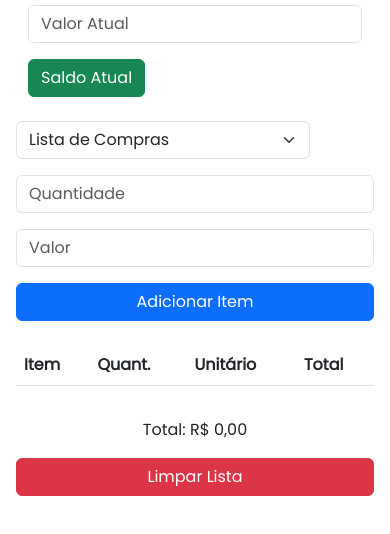
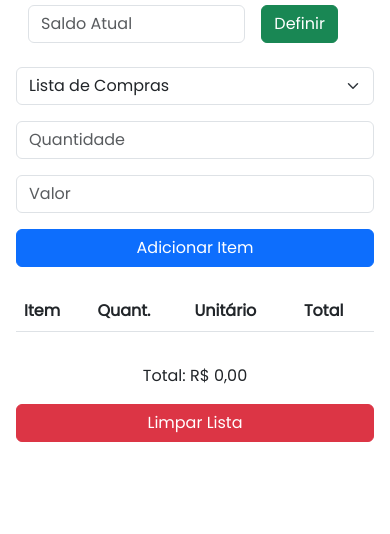
Before and after one commit to Alzemir-Ferreira/Mercalculadora, a plain HTML site: page index.html in a window 390 px wide. Shown: the part 60-594 px from the top of the page. Drawn offline with nearby package versions, Linux system fonts and the light colour scheme.

Commit message:
Update index.html

```diff
--- a/index.html
+++ b/index.html
@@ -25,22 +25,22 @@
 
     <div class="container d-flex justify-content-center align-items-center">
       <form class="row g-3">
-        <div class="col-auto">
-          <label for="valorTotal" class="visually-hidden">Valor Atual</label>
-          <input type="number" id="valorTotal" class="form-control" placeholder="Valor Atual" required
+        <div class="col-8">
+          <label for="valorTotal" class="visually-hidden p-0">Saldo Atual</label>
+          <input type="number" id="valorTotal" class="form-control" placeholder="Saldo Atual" required
             inputmode="decimal" min="0">
         </div>
         <div class="col-auto">
-          <button type="button" class="btn btn-success" onclick="atualizarValorTotal()">Saldo Atual</button>
+          <button type="button" class="btn btn-success" onclick="atualizarValorTotal()">Definir</button>
         </div>
       </form>
     </div>
 
 
     <div class="row mt-4">
-      <div class="col-10 col-md-6 offset-md-3">
+      <div class="col-12 col-md-6 offset-md-3">
         <select id="produto" class="form-select" required>
-          <option class="disabled" value="">Lista de Compras</option>
+          <option class="" value="">Lista de Compras</option>
           <option value="Produto x">Produto x</option>
           <option value="Produto y">Produto y</option>
           <option value="Produto z">Produto z</option>
```
